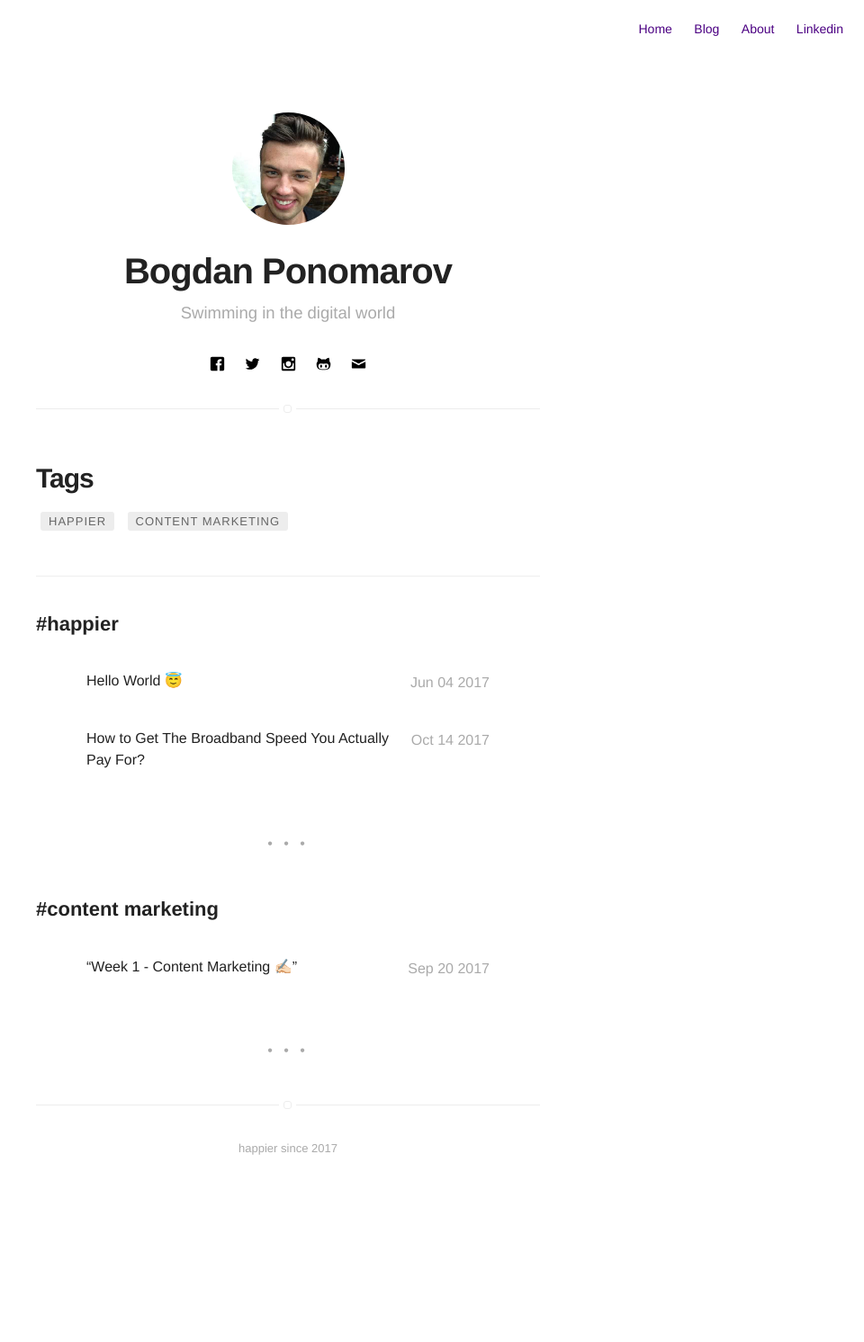
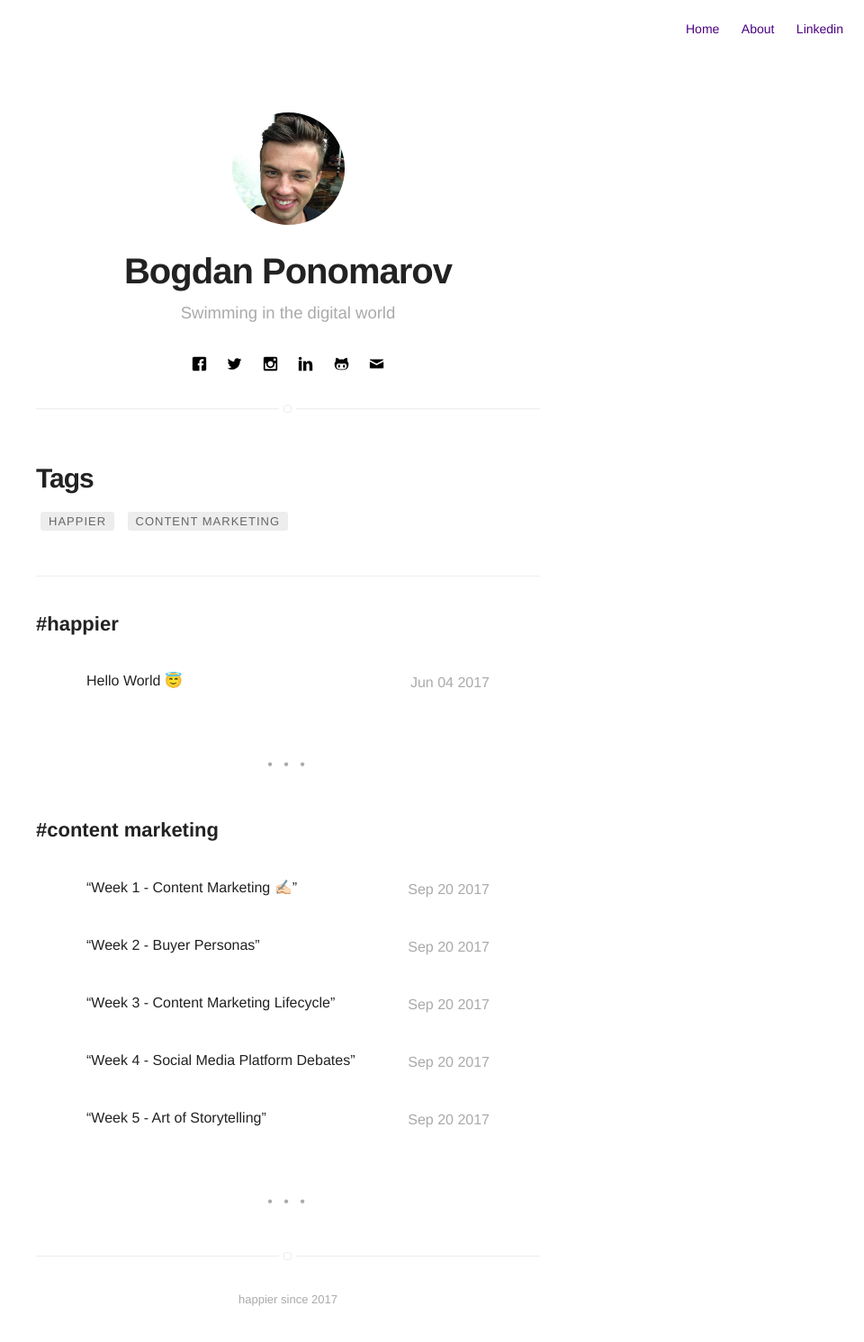
Before and after one commit to bogdanponomarov/bogdanponomarov.github.io, a Jekyll site: the page built from tags.html, in a window 1280 px wide. Shown: the whole page at 90% size, without its empty margins (320-1280 px from the left). Built offline with Jekyll 4.4.1, drawn with Linux system fonts in a browser that asks for light colours; before the commit the page ends 1324 px from its top, so only the background shows below that; some of the changed lines change nothing that is shown.

Commit message:
Blog posts

```diff
--- a/_config.yml
+++ b/_config.yml
@@ -39,10 +39,10 @@ twitter: bogdanponomarov
 # google: mygoogle
 instagram: h_a_p_p_i_e_r
 # pinterest: mypinterest
-# linkedin: bogdanponomarov
+linkedin: bogdanponomarov
 # youtube: myyoutube
 # spotify: myspotify
-github: bogdanponomarov
+# github: bogdanponomarov
 # lastfm: mylastfm
 # stackoverflow: 7044681/mystackoverflow
 # quora: userquora
@@ -65,7 +65,7 @@ authors:
 width: normal
 
 # if you don't need pagination, comment the *paginate* configs below
-paginate: 2
+paginate: 5
 paginate_path: "/page/:num/"
 
 # if you don't need projects, comment the *projects* configs below
--- a/_includes/nav.html
+++ b/_includes/nav.html
@@ -4,22 +4,6 @@
             <li class="item">
                 <a class="link" href="{{ site.url }}/">Home</a>
             </li>
-        {% endif %}
-
-        {% if site.blog == true %}
-            {% if page.title != "Blog" %}
-                <li class="item">
-                    <a class="link" href="{{ site.url }}/blog">Blog</a>
-                </li>
-            {% endif %}
-        {% endif %}
-
-        {% if site.projects == true %}
-            {% if page.title != "Projects" %}
-                <li class="item">
-                    <a class="link" href="{{ site.url }}/projects">Projects</a>
-                </li>
-            {% endif %}
         {% endif %}
 
         {% if site.about == true %}
--- /dev/null
+++ b/_posts/2017-09-20-week-2-content-marketing.markdown
@@ -0,0 +1,86 @@
+---
+title: “Week 2 - Buyer Personas”
+layout: post
+date: 2017-09-20 13:36
+tag: content marketing
+image: /assets/images/content-marketing.jpg
+headerImage: true
+projects: false
+hidden: false
+description: “Week 2 of DDM708“
+category: blog
+author: bogdanponomarov
+externalLink: false
+---
+## Trip wires
+
+A piece of something (product, content) you don’t feel comfortable buying, but the price is very safe. You aren’t ready to buy a car, but you’ll pay 2 dollars to take it for a test drive.
+
+It’s providing a small piece of your product away, or very affordably for customer to taste the value of the product/service you provide.
+
+
+## Buyer Personas (client avatar/ideal client that you want to have in your business)
+
+* Who are your buyers?
+* What do they want?
+* What is their motivation to buy your product? (Dig deeper to find their real motivation (a single mother wants to provide for her kids).)
+* What are their pain points? (The problem that they have and the unique solution that you can provide for them)
+* What do they do?
+* When are they online?
+* Why would they buy your product?
+* Where would they go to research and find out more?
+* Where do they live?
+* What is their income level?
+* What is their schedule like?
+* Do they have a family?
+
+Google Analytics
+
+Behaviour Reports
+What content are they looking at?
+Audience Demographics (for ads)
+
+Social Media Analytics
+
+Facebook Insights - People (make sure that the data is real, not family members or friends)
+Demographics
+
+Email Profiling
+
+Clearbit Connect (check if people are using the social network, title, etc.)
+
+Find more info based on email
+From subscribers base
+Base it on per lead magnet or piece of content
+
+Surveys
+
+Email
+Social Polls
+Get ideas from your customers
+
+Look at your competitor’s content
+
+Pick those that are high performing
+Don’t copy! Only use as reference
+
+Group’s Persona Presentations
+
+Running Shoes Product
+
+“if you don’t build your dreams, someone will hire you to help build theirs.”
+32, manager, married, kids, workaholic, Auckland
+Executive manager in the concrete jungle world
+
+Motivation: healthier lifestyle, maintain physical fitness at the old age, prevent injuries
+
+Pain points: health problems, no proper exercise, bad nutrition
+
+Preferred Channels: Online and social media, traditional ads, email subscriptions (health & fintess)
+
+Content consumption: Technology websites, business related articles, health & diet, sports
+
+
+You don’t only need to know your ideal persona, but also the negative persona.
+
+---
--- /dev/null
+++ b/_posts/2017-09-27-week-3-content-marketing.markdown
@@ -0,0 +1,156 @@
+---
+title: “Week 3 - Content Marketing Lifecycle”
+layout: post
+date: 2017-09-20 13:36
+tag: content marketing
+image: /assets/images/content-marketing.jpg
+headerImage: true
+projects: false
+hidden: false
+description: “Week 3 of DDM708“
+category: blog
+author: bogdanponomarov
+externalLink: false
+---
+## Connect Buyer’s Persona & Buyer’s Journey
+
+* What type of content would each buyer persona best respond to?
+
+At the end of the day, you gotta measure everything, otherwise it is pointless to even bother pursuing digital marketing.
+
+Choose your business for the assessment: planetsuperheroes
+
+* What type of content would work best for at each stage of the buyer journey?
+
+Content Marketing Lifecycle
+
+Strategise —> Plan —> Produce —> Promote —> Analyse (what’s working & what’s not) —> Amplify (more reach with what works) <—>
+
+Strategy
+
+* Why are you creating the content and what value will it provide?
+* Who are you creating content for and how will benefit?
+* What ideas and message you want to communicate? (Don’t just create content for no reason, have the company spirit/story)
+* How will you structure your content plan and distribute it?
+* How will you measure if it’s working or not?
+
+Plan
+
+* Types of Content (pieces of content relevant for your buyer’s persona)
+* Distribution Channels (FB, IG, LinkedIn, etc.)
+* Schedule
+* Repurpose content (take text and turn it into video or something)
+* Brainstorm ideas
+* Budget
+
+Produce
+(consistency is key; are you allow to swear, colours, etc.)
+* Research
+* Style or Branding Guide
+* In-house or Outsource
+* Draft
+* Revise
+* Final Sign Off
+* Publish
+* Call to Action (when you produce content, you must be sure of what is the goal/what do you want people to do?)
+
+Promote
+
+* Social Media Channels
+* Website
+* Email
+* Contests
+* Advertisements
+* Offline Events
+
+Analyse
+
+* Website Traffic — Unique and returning
+* * Engagement — shares & comments
+* Sign ups / Subscriptions
+* * Consumption % (only watch 10 seconds of your 2 minute video, etc.)
+* Leads & Sales $$$ (what piece of content made that sale)
+
+Amplify
+(only your best or high performing content)
+* Repurpose content
+* Influencers
+* Republish on content distribution channels (Flipboard, Medium, LinkedIn, Mashable, etc.)
+* Share on Communities
+* Guest Blogging
+* Re-marketing
+* Amplification Tools / Service
+
+Why?
+“Content helps achieve business objectives, not content objectives.” — Jay Baer
+
+Set your Overall Objective
+Because of content marketing, our customers will engage/convert/return more often. Our prospective customers will raise customers’ brand awareness, and trust. Our business will increase revenue/diversify product line.
+
+Brand Awareness (OBJECTIVE)
+GOALS:
+* Increase followers of your LInkedIn company page by x
+* Increase social shares your magazine content gets from x to y
+* Generate x views of content on SlideShare by x date
+
+Lead Generation
+* Drive x number of new names from each webinar you host
+* Capture x number of leads each month from blogs or lead magnets
+* Increase overall inbound leads (people who have potential/willing to purchase AND come by themselves/interested) by x percent this quarter
+* Grow traffic to website from x to y
+
+Customer Conversion
+* Decrease the number of days it takes for an opportunity to go from created to closed from x days to y days
+* Increase the win percentage of all new business opportunities by x percent
+* Reduce the number of manual touch points that sales reps need to reach their prospects throughout the life of the opportunity by x percent
+
+Activity
+Mock Business / List 3 goals which you might set yourself / to achieve each objective
+
+Storyline = Overall Message/Idea that you want to communicate to your audience
+
+“Patagonia gear is built to last and to be there, time and time again, as we adventure throughout our lives.”
+
+Always #likeagirl
+
+Being a girl is always seen as a negative thing, but this should never be the case.
+
+Tips on Storyline: Make sure that your message doesn’t need any further explanations.
+
+Elements of a Storyline:
+
+Expertise - company is the expert on the topic
+Strong Opinion - company is passionate about
+Point of Sharing - resonates with your target market that will spark a conversation
+
+Channels plan
+
+Where will your audience be at each stage of the buyer journey?
+
+* What is the goal of this channel? (Why are you using this channel, and for what stage?)
+                FB — Awareness stage
+                Email — …
+                Website — Conversions
+* What is the desired action? (Press/Click/Sign Up/Convert)
+* What is the specific type of content the audience wants to get in this channel? (Direct people to the right channel for a certain purpose)
+* What is the right tone for this channel?
+
+You do NOT need to be in all the channels. Pick one, and start from there. You don’t necessarily need to be on some channels just because others are there. Decide the ones that work for your business.
+
+Frequency of Distribution
+
+30%                            50%                    10%                    5%                    5%
+Real Time                Campaign            Curated            Storylines            Others
+Content (news,        Promotions          Content
+live updates)
+
+Facebook                Pinterest
+Twitter
+
+Consistency is key.
+
+Exercise
+
+Channel                            Goal                         Desired action                            Type of Content                            Frequency                            Schedule
+
+---
--- /dev/null
+++ b/_posts/2017-09-30-week-4-content-marketing.markdown
@@ -0,0 +1,134 @@
+---
+title: “Week 4 - Social Media Platform Debates”
+layout: post
+date: 2017-09-20 13:36
+tag: content marketing
+image: /assets/images/content-marketing.jpg
+headerImage: true
+projects: false
+hidden: false
+description: “Week 4 of DDM708“
+category: blog
+author: bogdanponomarov
+externalLink: false
+---
+Email (Tháis, Tim, Bogdan)
+
+Website (Gus, Natalia)
+
+Website is in our daily lives. How many of you browsing website right now?
+
+The most important channel, cause everything is dependant on it. Leads, purchases spring from it.
+
+How to make marketing work? Metrics that really matter is how many things you are able to sell using your platform.
+
+Sales = websites (PAYPAL? alternative)
+
+Website is a go-to channel. At the end of the day, marketers must sell. And they go to a website.
+
+47% of all the businesses want to increase their TRAFFIC. 47% of lead generation. 45% of people reaching through social media.. But when you have 45% of using social media, you need to bring people from social media to convert them to your website. At the end of the day you want to introduce your business and sell through your website.
+
+The buyer’s journey, you can use website throughout all of the stages. Awareness, social discovery, consideration to buy, experience, shared experience.
+
+How can a customer TRUST your website, that content/reviews are genuine?
+
+Facebook (Mohit, M.E., Lily)
+
+Highly addictive
+Content oriented
+Constantly innovating, doesn’t get behind the cutting edge
+Network
+Facebook Advertising
+Easy to learn
+Several features (video call, messages, etc.)
+Easy customer support
+Engagement with your target audience
+Mobile App & Messanger (easy to use it).
+Audience is wide, from students to professionals
+
+YouTube (Louisa, Varun)
+
+8 of 10 watch YouTube
+3.25 billion
+80% of YouTube views are outside of U.S.
+#2 search engine in the world
+Google owns YouTube
+Tell the story
+Easier to touch emotions/feelings of people through video
+Promote your business in a personalised way
+Average of 40 minutes spent on YouTube, compared to 20 minutes on Facebook
+Organically number one
+Faster way of communicating with your audience
+Easier to reach
+View without a sign-up, it’s not required
+Credibility and trust that can affect a business greatly
+People believe YouTube content easier
+More engaging than other form of media
+
+Targeting isn’t as exact as you want
+Must market your video to go viral
+Lose your customers very fast, must be smart as a marketer, because people can get bored very easily
+
+Instagram (Bea, Felix, Gerard)
+
+Various types of content
+Conntects with users emotionally
+Target in a personal way
+Easy to reach target once they followed you
+Ability to give real-time insights
+Connect IG to other platforms
+50 times the engagement rate of Facebook and 20 times engagement rate of Twitter
+Instagram stories - great way to advertise (last for 24 hours)
+Hashtags are very platforms (easier compared to FB and Twitter), and efficient
+Instagram in-house analytics (don’t need to go out to use analytics)
+More appealing to influencers to use
+Instagram is growing faster than other platforms (millennial generation)
+
+Things to consider, before choosing a channel
+
+When you choose a platform, you need to rank 1-10 on how able are you gonna be to…
+
+Customise / personalise your content
+Security/privacy, you need to take it into consideration
+How many people actually TRUST this or that platform for your target audience
+Innovation! Does it change every minute/month/year?
+Engagement. It’s all about people. It’s people marketing now. (1-10)
+Results, how fast, how effective can you get the results out of your platform
+Relevance, How relevant the platform is to your audience.
+Cost. Instagram is still the best platform to getting organic growth, compared to Facebook.
+Flexibility with the types of content. what type of content you can you share easily?
+Maintenance. Is it hard to maintain a website vs. email marketing vs. YouTube, etc.
+The number of marketing activities you have to do on a platform. How many times do you have to be on FB to check for content?
+
+Create vs Curate
+
+CREATE
+* Original content and it is owned media
+* Aligns to your storyline and campaigns
+* Build genuine following
+
+CURATE (good when you’re starting, but eventually, you need to start creating content)
+* Linking back to third party content
+* Licensing a portion of content for your channel (when you create blogs, credit the original and backlink it)
+* Used by startups to gain following
+
+Curation Tools
+
+Scoop.it
+Pinterest
+Storify
+Delicious
+Hootsuite
+Buzzsumo
+IceRocket
+Feedly
+
+B2B vs B2C
+
+Search Keywords
+
+Research storyline that makes sense in terms of what people are interested in and would search for in Google search.
+Just start typing in Google and see all of the things that people are supposedly search for.
+At the bottom of the page, research related searches for similar keyword.
+
+---
--- /dev/null
+++ b/_posts/2017-10-07-week-5-content-marketing.markdown
@@ -0,0 +1,69 @@
+---
+title: “Week 5 - Art of Storytelling”
+layout: post
+date: 2017-09-20 13:36
+tag: content marketing
+image: /assets/images/content-marketing.jpg
+headerImage: true
+projects: false
+hidden: false
+description: “Week 5 of DDM708“
+category: blog
+author: bogdanponomarov
+externalLink: false
+---
+## Art of Storytelling
+
+* Stories are memorable
+* Stories travel further
+* Stories inspire action
+
+EDUCATE
+INSPIRE
+ENTERTAIN
+
+(Dolar Shave Club Ad pitch introduction)
+
+Email Marketing
+
+Types of Emails
+
+* Newsletters (Digest (summary of peaces of content created over time) | Monthly, Quarterly
+Its purpose is to showcase some updates that you’ve missed over time (launching new product, tips, blog posts)
+
+* Promotions (Product / service selling) | Seasonal, fortnight
+
+* Nurture Emails (when you generate leads they are at the beginning of their buyer journey, you can guide this person to “ready to buy” stage; set of emails when you move your customers one step at a time to move across company’s buyer journey) | SUBTLE SELLING
+
+Sales Funnels
+
+LEADS            JOURNEY            BUY            UPSELL
+(lead magnet)
+
+SEGMENT your database constantly.
+
+* Product / Service Announcements
+
+* Reminders
+
+* Invitations
+
+* Educational content
+
+Best Practices
+
+* Less is better | Short blocks of text
+* Include images
+* On Point messaging
+* Readable font
+* Mobile ready
+* Always have a Call to Action (CTA) link or button
+* Make it digestible
+* Break it up into sections
+* Great Subject Lines
+* Subject line up to 35 characters
+* Personalisation
+
+Create 1 email per stage to nurture persona
+
+---
--- a/_posts/2017-10-14-broadband-speed-test.markdown
+++ /dev/null
@@ -1,31 +0,0 @@
----
-title: "How to Get The Broadband Speed You Actually Pay For?"
-layout: post
-date: 2017-10-14 11:25
-tag: happier
-image: /assets/images/img-broadband_speed_test.png
-headerImage: true
-projects: false
-hidden: false
-description: "Test your broadband speed and see whether you are getting the broadband speed that you pay for."
-category: blog
-author: bogdanponomarov
-externalLink: false
----
-`You might be paying your ISP for a certain internet plan but have no idea whether you get the broadband speed you actually pay for. The best way to find out is to test it yourself.`
-
-If you are anything like us, kiwis find it difficult to trust new services and start using new products. But believe us, when it comes to checking our internet speed, we go to [Broadband Speed Check](http://broadbandspeedcheck.co.nz/). This broadband speed tester will measure the upload and download speeds of your internet connection in a couple of clicks.
-
-For the most accurate broadband speed test results, close all the applications and windows, and connect to your wireless router by a WIRED connection, i.e. via an ethernet cable into the router. This will provide an accurate result of the internet speed coming into your home.
-
-*We choose BroadbandSpeedCheck.co.nz because they are:*
-
-* Powered by the global leader in internet performance testing and metrics - Ookla Speedtest
-* Made by folks in New Zealand
-* Shows the most accurate results of your actual internet speed
-
-Keep in mind that if you pay for, let's say, a 100 Mbps connection, and you are getting 34 Mbps using the speed test, then you can audit your connection from ISP. If they toggled you at a slower speed by mistake, then they should give you what you paid for, or credit you back fees.
-
-Not satisfied with your broadband speed test results? Maybe it's time to make ISP switching decision. Just contact us at [info@compareinternetplans.co.nz](mailto:"info@compareinternetplans.co.nz") or give us a call on 0508 662227
-
----
```
